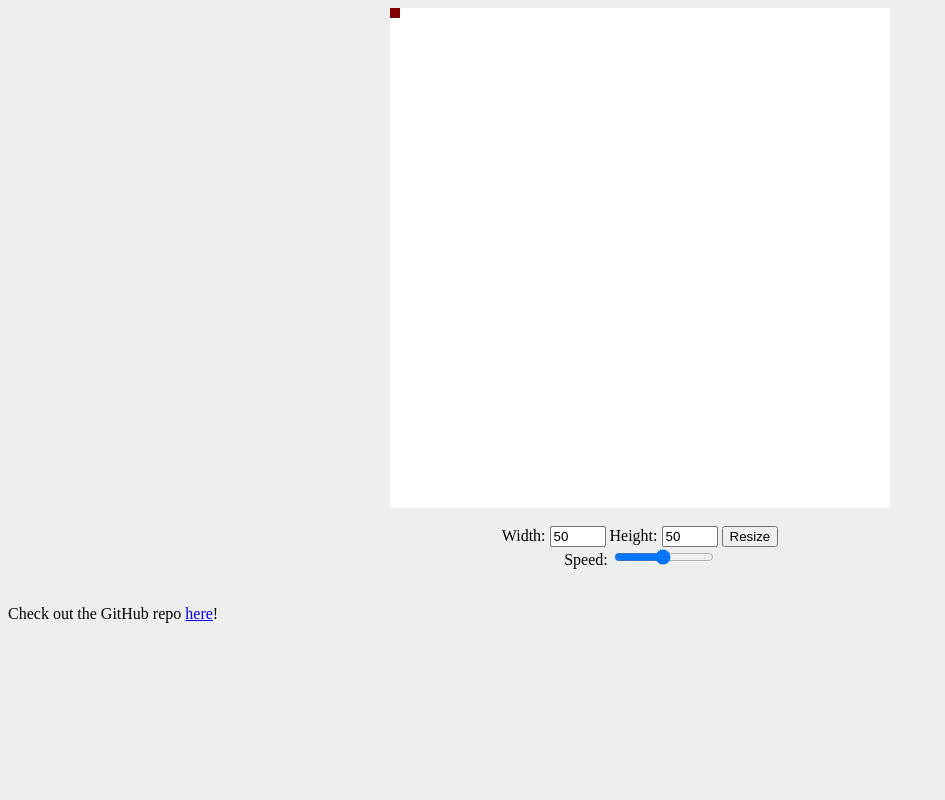
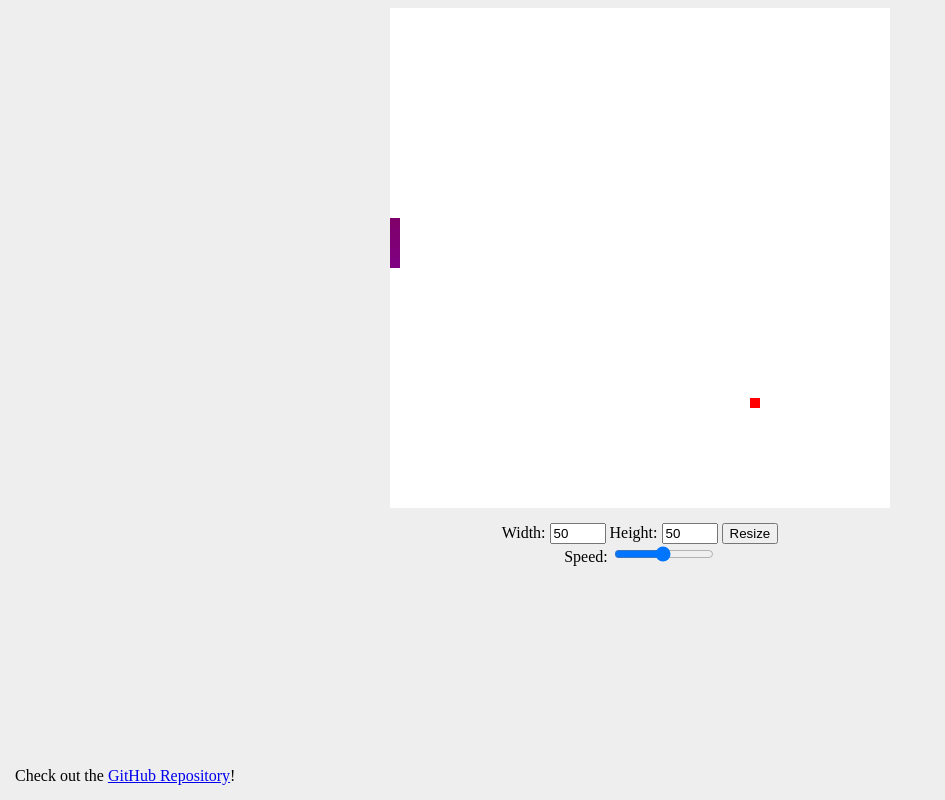
Before and after one commit to C0urante/Snake, a plain HTML site: page index.html in a window 1280 px wide. Shown: the whole page, without its empty margins (0-945 px from the left). Drawn offline with nearby package versions, Linux system fonts and the light colour scheme.

Commit message:
Refactor html via css, adjust js directional constants to make more sense

```diff
--- a/index.css
+++ b/index.css
@@ -17,7 +17,13 @@ td {
     height: 8px;
 }
 
-.speed_selector {
+footer {
+    position: absolute;
+    bottom: 15px;
+    left: 15px;
+}
+
+#speed_value {
     width: 100px;
 }
 
@@ -28,3 +34,11 @@ td {
 .horizontal_center_outer {
     text-align: center;
 }
+
+.dimension_selector {
+    margin-top: 15px;
+}
+
+.speed_selector {
+    margin-top: 15px;
+}
--- a/index.html
+++ b/index.html
@@ -7,18 +7,20 @@
 </head>
 <body>
     <table id="board"></table>
-    <br />
     <div class="horizontal_center_outer">
         <div class="horizontal_center_inner">
-            Width: <input type="number" id="width" min="1" max="64" value="50" />
-            Height: <input type="number" id="height" min="1" max="64" value="50" />
-            <button onclick="reset();this.blur();">Resize</button>
-            <br />
-            Speed: <input type="range" id="speed" class="speed_selector" min="1" max="50" onchange="if(state === PLAY) updateSpeed();changeSpeed();this.blur();" value="25"/>
+            <div class="dimension_selector">
+                Width: <input type="number" id="width_value" min="1" max="64" value="50" />
+                Height: <input type="number" id="height_value" min="1" max="64" value="50" />
+                <button onclick="reset();this.blur();">Resize</button>
+            </div>
+            <div id="speed_selector">
+                Speed: <input type="range" id="speed_value" min="1" max="50" onchange="updateSpeed(); if(state === PLAY) { changeSpeed(); } this.blur();" value="25"/>
+            </div>
         </div>
     </div>
-    <br />
-    <br />
-    Check out the GitHub repo <a href="https://github.com/C0urante/Snake">here</a>!
+    <footer>
+        Check out the <a href="https://github.com/C0urante/Snake">GitHub Repository</a>!
+    </footer>
 </body>
 </html>
--- a/index.js
+++ b/index.js
@@ -1,10 +1,10 @@
 // Remain constant throughout the entire session
-const UP = 0;
-const RIGHT = 1;
-const DOWN = 2;
-const LEFT = 3;
-const PLAY = 4;
-const PAUSE = 5;
+const LEFT = 37;
+const UP = 38;
+const RIGHT = 39;
+const DOWN = 40;
+const PLAY = 1;
+const PAUSE = 2;
 const INIT_LENGTH = 5;
 const LENGTH_DELTA = 5;
 const MAX_OPACITY = 0.5;
@@ -90,8 +90,8 @@ Queue.prototype.length = function() {
 };
 
 function resetDimensions() {
-  var widthElement = $('#width');
-  var heightElement = $('#height');
+  var widthElement = $('#width_value');
+  var heightElement = $('#height_value');
   var width = parseInt(widthElement.val(), 10);
   var height = parseInt(heightElement.val(), 10);
   var maxWidth = parseInt(widthElement.attr('max'), 10);
@@ -140,7 +140,7 @@ function reset() {
   resetFields();
   resetBoard();
   setSnakeSquare(position);
-  createNewPoint();
+  createNewTarget();
 }
 
 function setSnakeSquare(point) {
@@ -276,7 +276,8 @@ function onKeyDown(event) {
   }
   switch (event.which) {
     case 'A'.charCodeAt(0):
-    case 37:
+    case 'a'.charCodeAt(0):
+    case LEFT:
       if (direction != RIGHT && direction != LEFT) {
         direction = LEFT;
       } else {
@@ -284,7 +285,8 @@ function onKeyDown(event) {
       }
       break;
     case 'W'.charCodeAt(0):
-    case 38:
+    case 'w'.charCodeAt(0):
+    case UP:
       if (direction != DOWN && direction != UP) {
         direction = UP;
       } else {
@@ -292,7 +294,8 @@ function onKeyDown(event) {
       }
       break;
     case 'D'.charCodeAt(0):
-    case 39:
+    case 'd'.charCodeAt(0):
+    case RIGHT:
       if (direction != LEFT && direction != RIGHT) {
         direction = RIGHT;
       } else {
@@ -300,7 +303,8 @@ function onKeyDown(event) {
       }
       break;
     case 'S'.charCodeAt(0):
-    case 40:
+    case 's'.charCodeAt(0):
+    case DOWN:
       if (direction != UP && direction != DOWN) {
         direction = DOWN;
       } else {
@@ -336,7 +340,7 @@ function onKeyPress(event) {
 }
 
 function updateSpeed() {
-  speed = Math.floor(1000 / $('#speed').val());
+  speed = Math.floor(1000 / $('#speed_value').val());
 }
 
 function changeSpeed() {
```
